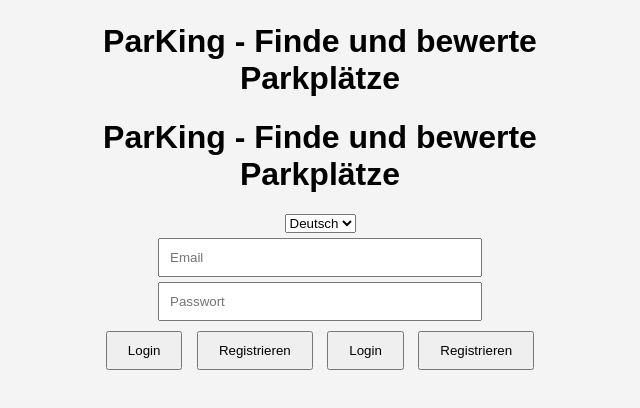
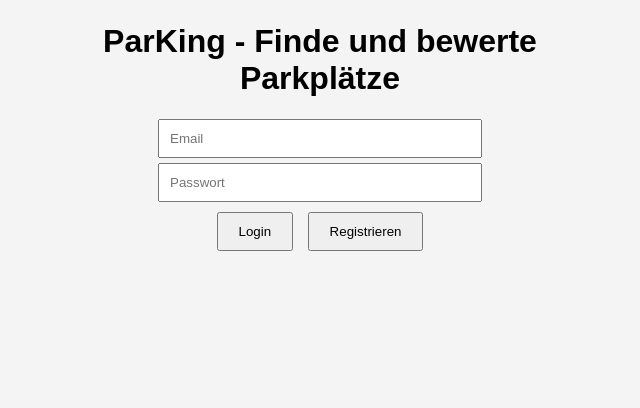
Before and after one commit to ParKinggermany/ParKing, a plain HTML site: page index.html in a window 1280 px wide. Shown: the part 212-620 px from the top of the page, without its empty margins (320-960 px from the left). Drawn offline with nearby package versions, Linux system fonts and the light colour scheme.

Commit message:
Update Reparat index.html
Reparatur

```diff
--- a/index.html
+++ b/index.html
@@ -17,27 +17,17 @@
     <div class="container">
         <img src="logo.png" alt="ParKing Logo" class="logo">
         <h1>ParKing - Finde und bewerte Parkplätze</h1>
-        <h1><span data-i18n="title">ParKing - Finde und bewerte Parkplätze</span></h1>
-
-        <!-- Sprache auswählen -->
-        <select id="language-select" onchange="setLanguage(this.value)">
-            <option value="de">Deutsch</option>
-            <option value="en">English</option>
-        </select>
 
         <div id="auth">
             <input type="email" id="email" placeholder="Email">
             <input type="password" id="password" placeholder="Passwort">
             <button onclick="login()">Login</button>
             <button onclick="signup()">Registrieren</button>
-            <button onclick="login()"><span data-i18n="login">Login</span></button>
-            <button onclick="signup()"><span data-i18n="signup">Registrieren</span></button>
         </div>
 
         <div id="map-section" style="display:none;">
             <div id="map">[Karte wird hier geladen]</div>
             <button onclick="logout()">Logout</button>
-            <button onclick="logout()"><span data-i18n="logout">Logout</span></button>
         </div>
     </div>
 
```
